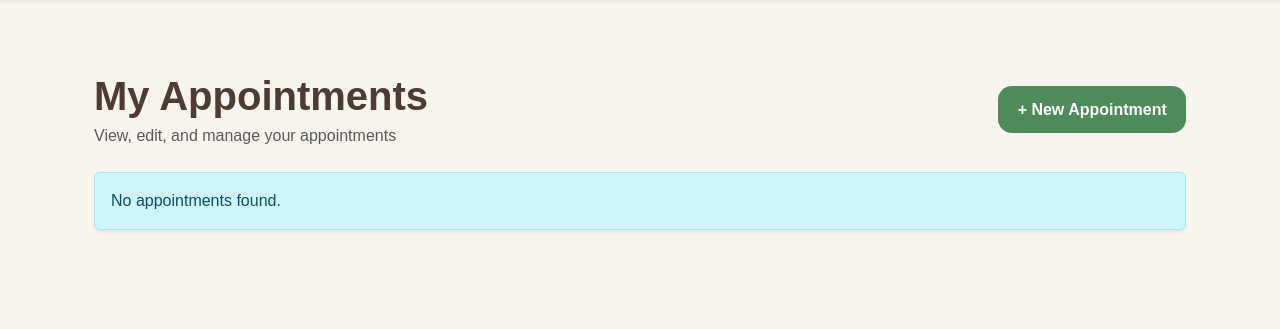
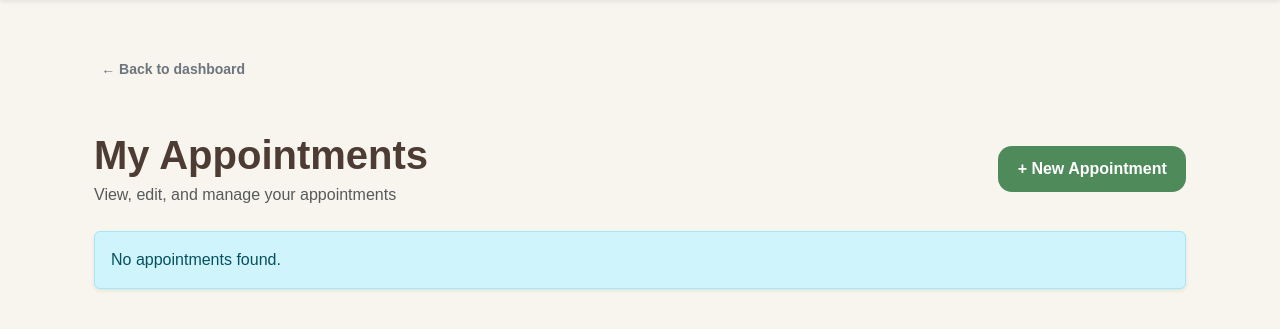
Before and after one commit to abdulrazaqebrahim25-oss/Uni-Conslatant, a Django app: template appointments/templates/appointments/student_appointments.html in a window 1280 px wide. Shown: the part 76-405 px from the top of the page. Run offline with Django 5.2, Linux system fonts and the light colour scheme; the template is opened without the code that fills it, so the values that code supplies are empty.

Commit message:
Added a back button to the my appointments page

```diff
--- a/accounts/templates/dashboard/dashboard.html
+++ b/accounts/templates/dashboard/dashboard.html
@@ -4,7 +4,6 @@
 
 <!-- Header -->
 <div class="d-flex justify-content-between align-items-center mb-4">
-
     <div>
         <h2 class="fw-bold mb-1">
             Welcome back, {{ student.user.first_name }}
--- a/appointments/templates/appointments/student_appointments.html
+++ b/appointments/templates/appointments/student_appointments.html
@@ -1,6 +1,11 @@
 {% extends "base.html" %}
 
 {% block content %}
+
+<a href="{% url 'dashboard' %}"
+class="btn btn-outline-secondary btn-sm mb-3">
+← Back to dashboard
+</a>
 
 <div class="container py-4">
 
```
